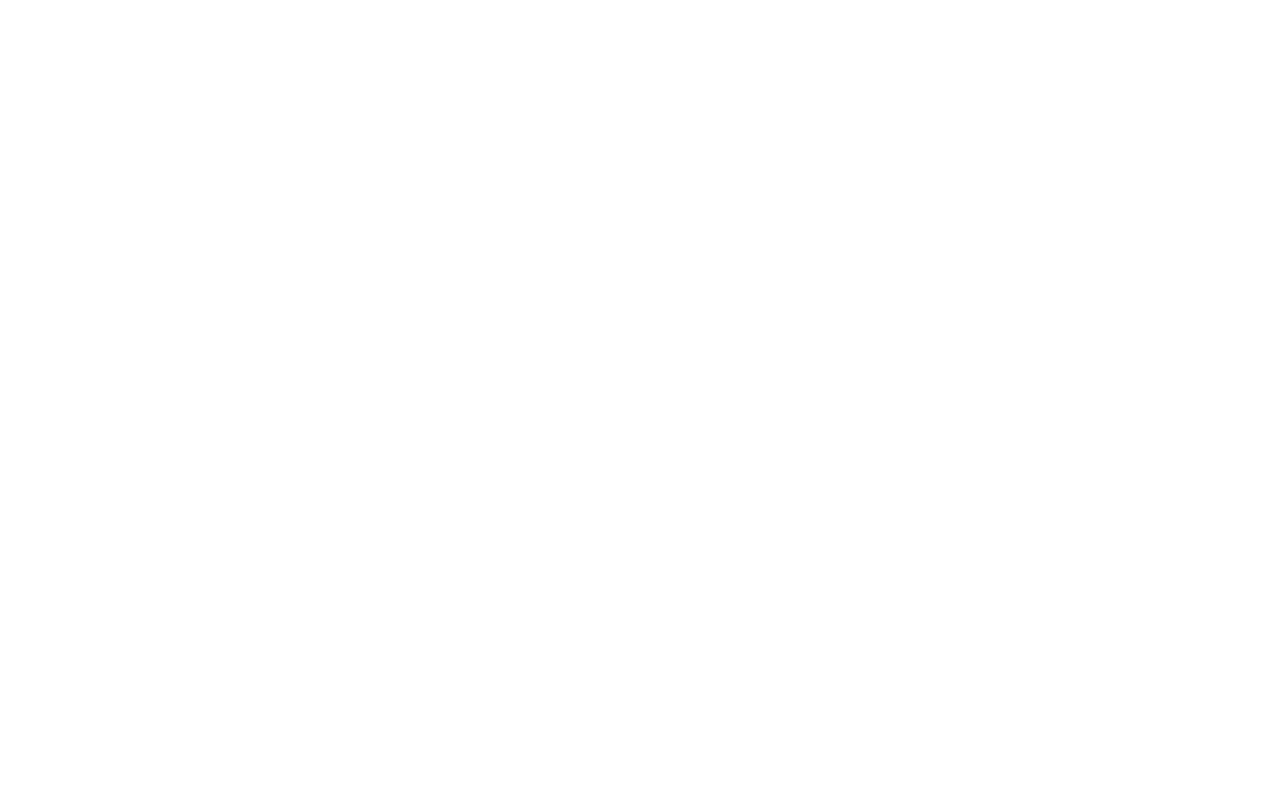
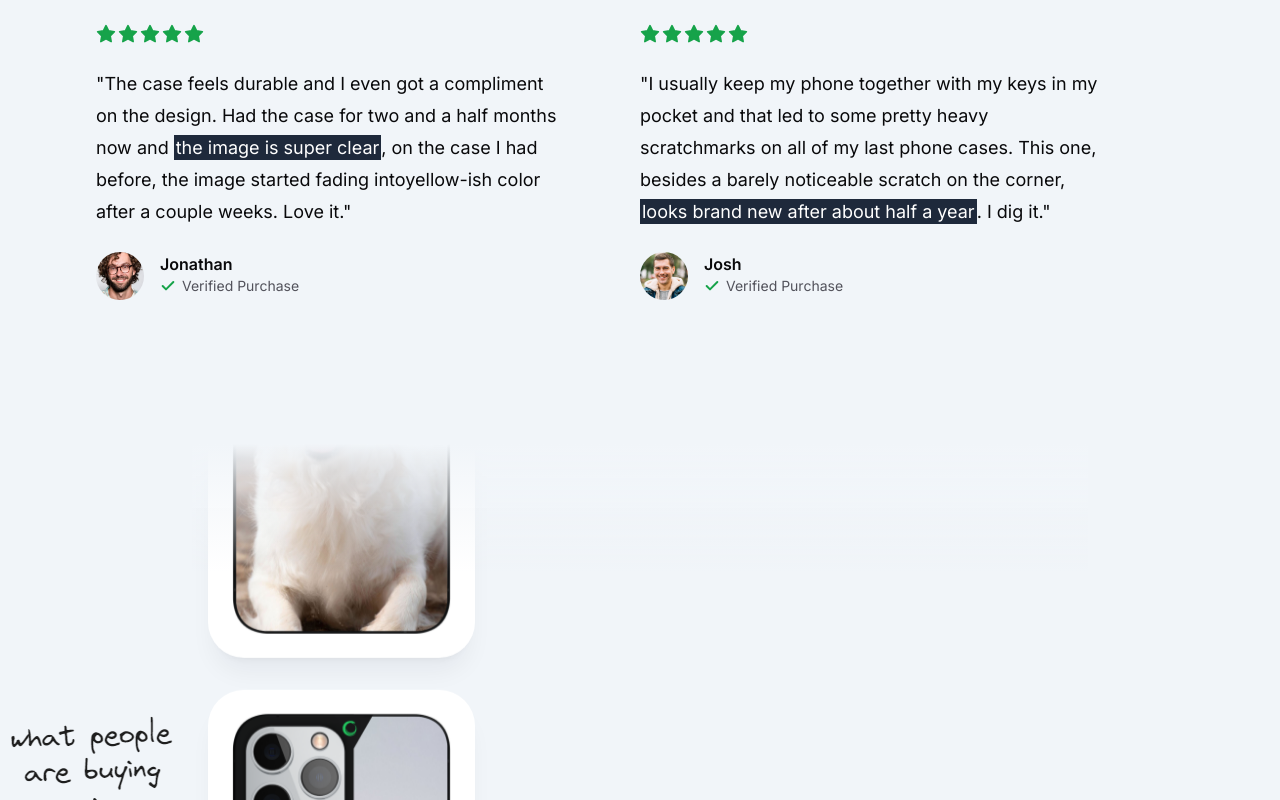
Before and after one commit to huangchucai/nextPro, a Next.js app: page / in a window 1280 px wide. Shown: the part 1280-2080 px from the top of the page. Before the commit the page ends 1272 px from the top, so only its background shows below. Built offline with nearby package versions, Linux system fonts and the light colour scheme; no server answers.

Commit message:
feat：完成用户作品展示区域

```diff
--- a/src/app/page.tsx
+++ b/src/app/page.tsx
@@ -2,6 +2,7 @@
 import { Check, Star } from 'lucide-react'
 import Phone from '@/components/Phone'
 import { Icons } from '@/components/Icons'
+import { Reviews } from '@/components/Reviews'
 
 export default function Home() {
   return (
@@ -117,7 +118,89 @@
               </h2>
               <img src='/snake-2.png' className='w-24 order-0 lg:order-2'/>
             </div>
+
+            <div className='mx-auto grid max-w-2xl grid-cols-1 px-4 lg:mx-0 lg:max-w-none lg:grid-cols-2 gap-y-16'>
+              <div className='flex flex-auto flex-col gap-4 lg:pr-8 xl:pr-20'>
+                <div className='flex gap-0.5 mb-2'>
+                  <Star className='h-5 w-5 text-green-600 fill-green-600' />
+                  <Star className='h-5 w-5 text-green-600 fill-green-600' />
+                  <Star className='h-5 w-5 text-green-600 fill-green-600' />
+                  <Star className='h-5 w-5 text-green-600 fill-green-600' />
+                  <Star className='h-5 w-5 text-green-600 fill-green-600' />
+                </div>
+                <div className='text-lg leading-8'>
+                  <p>
+                    {/* eslint-disable-next-line react/no-unescaped-entities */}
+                    "The case feels durable and I even got a compliment on the
+                    design. Had the case for two and a half months now and{' '}
+                    <span className='p-0.5 bg-slate-800 text-white'>
+                    the image is super clear
+                  </span>
+                    , on the case I had before, the image started fading into
+                    {/* eslint-disable-next-line react/no-unescaped-entities */}
+                    yellow-ish color after a couple weeks. Love it."
+                  </p>
+                </div>
+                <div className='flex gap-4 mt-2'>
+                  <img
+                      className='rounded-full h-12 w-12 object-cover'
+                      src='/users/user-1.png'
+                      alt='user'
+                  />
+                  <div className='flex flex-col'>
+                    <p className='font-semibold'>Jonathan</p>
+                    <div className='flex gap-1.5 items-center text-zinc-600'>
+                      <Check className='h-4 w-4 stroke-[3px] text-green-600' />
+                      <p className='text-sm'>Verified Purchase</p>
+                    </div>
+                  </div>
+                </div>
+              </div>
+
+              {/* second user review */}
+              <div className='flex flex-auto flex-col gap-4 lg:pr-8 xl:pr-20'>
+                <div className='flex gap-0.5 mb-2'>
+                  <Star className='h-5 w-5 text-green-600 fill-green-600' />
+                  <Star className='h-5 w-5 text-green-600 fill-green-600' />
+                  <Star className='h-5 w-5 text-green-600 fill-green-600' />
+                  <Star className='h-5 w-5 text-green-600 fill-green-600' />
+                  <Star className='h-5 w-5 text-green-600 fill-green-600' />
+                </div>
+                <div className='text-lg leading-8'>
+                  <p>
+                    {/* eslint-disable-next-line react/no-unescaped-entities */}
+                    "I usually keep my phone together with my keys in my pocket
+                    and that led to some pretty heavy scratchmarks on all of my
+                    last phone cases. This one, besides a barely noticeable
+                    scratch on the corner,{' '}
+                    <span className='p-0.5 bg-slate-800 text-white'>
+                    looks brand new after about half a year
+                  </span>
+                    {/* eslint-disable-next-line react/no-unescaped-entities */}
+                    . I dig it."
+                  </p>
+                </div>
+                <div className='flex gap-4 mt-2'>
+                  <img
+                      className='rounded-full h-12 w-12 object-cover'
+                      src='/users/user-4.jpg'
+                      alt='user'
+                  />
+                  <div className='flex flex-col'>
+                    <p className='font-semibold'>Josh</p>
+                    <div className='flex gap-1.5 items-center text-zinc-600'>
+                      <Check className='h-4 w-4 stroke-[3px] text-green-600' />
+                      <p className='text-sm'>Verified Purchase</p>
+                    </div>
+                  </div>
+                </div>
+              </div>
+            </div>
           </MaxWidthWrapper>
+
+          <div className={'pt-16'}>
+            <Reviews></Reviews>
+          </div>
         </section>
       </div>
   );
--- /dev/null
+++ b/src/components/Reviews.tsx
@@ -0,0 +1,166 @@
+'use client'
+
+import { HTMLAttributes, useEffect, useRef, useState } from 'react'
+import MaxWidthWrapper from './MaxWidthWrapper'
+import { useInView } from 'framer-motion'
+import { cn } from '@/lib/utils'
+import Phone from './Phone'
+
+const PHONES = [
+  '/testimonials/1.jpg',
+  '/testimonials/2.jpg',
+  '/testimonials/3.jpg',
+  '/testimonials/4.jpg',
+  '/testimonials/5.jpg',
+  '/testimonials/6.jpg',
+]
+
+function splitArray<T>(array: Array<T>, numParts: number) {
+  const result: Array<Array<T>> = []
+
+  for (let i = 0; i < array.length; i++) {
+    const index = i % numParts
+    if (!result[index]) {
+      result[index] = []
+    }
+    result[index].push(array[i])
+  }
+
+  return result
+}
+
+function ReviewColumn({
+                        reviews,
+                        className,
+                        reviewClassName,
+                        msPerPixel = 0,
+                      }: {
+  reviews: string[]
+  className?: string
+  reviewClassName?: (reviewIndex: number) => string
+  msPerPixel?: number
+}) {
+  const columnRef = useRef<HTMLDivElement | null>(null)
+  const [columnHeight, setColumnHeight] = useState(0)
+  const duration = `${columnHeight * msPerPixel}ms`
+
+  useEffect(() => {
+    if (!columnRef.current) return
+
+    const resizeObserver = new window.ResizeObserver(() => {
+      setColumnHeight(columnRef.current?.offsetHeight ?? 0)
+    })
+
+    resizeObserver.observe(columnRef.current)
+
+    return () => {
+      resizeObserver.disconnect()
+    }
+  }, [])
+
+  return (
+      <div
+          ref={columnRef}
+          className={cn('animate-marquee space-y-8 py-4', className)}
+          style={{ '--marquee-duration': duration } as React.CSSProperties}>
+        {reviews.concat(reviews).map((imgSrc, reviewIndex) => (
+            <Review
+                key={reviewIndex}
+                className={reviewClassName?.(reviewIndex % reviews.length)}
+                imgSrc={imgSrc}
+            />
+        ))}
+      </div>
+  )
+}
+
+interface ReviewProps extends HTMLAttributes<HTMLDivElement> {
+  imgSrc: string
+}
+
+function Review({ imgSrc, className, ...props }: ReviewProps) {
+  const POSSIBLE_ANIMATION_DELAYS = [
+    '0s',
+    '0.1s',
+    '0.2s',
+    '0.3s',
+    '0.4s',
+    '0.5s',
+  ]
+
+  const animationDelay =
+      POSSIBLE_ANIMATION_DELAYS[
+          Math.floor(Math.random() * POSSIBLE_ANIMATION_DELAYS.length)
+          ]
+
+  return (
+      <div
+          className={cn(
+              'animate-fade-in rounded-[2.25rem] bg-white p-6 opacity-0 shadow-xl shadow-slate-900/5',
+              className
+          )}
+          style={{ animationDelay }}
+          {...props}>
+        <Phone imgSrc={imgSrc} />
+      </div>
+  )
+}
+
+function ReviewGrid() {
+  const containerRef = useRef<HTMLDivElement | null>(null)
+  const isInView = useInView(containerRef, { once: true, amount: 0.4 })
+  const columns = splitArray(PHONES, 3)
+  const column1 = columns[0]
+  const column2 = columns[1]
+  const column3 = splitArray(columns[2], 2)
+
+  return (
+      <div
+          ref={containerRef}
+          className='relative -mx-4 mt-16 grid h-[49rem] max-h-[150vh] grid-cols-1 items-start gap-8 overflow-hidden px-4 sm:mt-20 md:grid-cols-2 lg:grid-cols-3'>
+        {isInView ? (
+            <>
+              <ReviewColumn
+                  reviews={[...column1, ...column3.flat(), ...column2]}
+                  reviewClassName={(reviewIndex) =>
+                      cn({
+                        'md:hidden': reviewIndex >= column1.length + column3[0].length,
+                        'lg:hidden': reviewIndex >= column1.length,
+                      })
+                  }
+                  msPerPixel={10}
+              />
+              <ReviewColumn
+                  reviews={[...column2, ...column3[1]]}
+                  className='hidden md:block'
+                  reviewClassName={(reviewIndex) =>
+                      reviewIndex >= column2.length ? 'lg:hidden' : ''
+                  }
+                  msPerPixel={15}
+              />
+              <ReviewColumn
+                  reviews={column3.flat()}
+                  className='hidden md:block'
+                  msPerPixel={10}
+              />
+            </>
+        ) : null}
+        <div className='pointer-events-none absolute inset-x-0 top-0 h-32 bg-gradient-to-b from-slate-100' />
+        <div className='pointer-events-none absolute inset-x-0 bottom-0 h-32 bg-gradient-to-t from-slate-100' />
+      </div>
+  )
+}
+
+export function Reviews() {
+  return (
+      <MaxWidthWrapper className='relative max-w-5xl'>
+        <img
+            aria-hidden='true'
+            src='/what-people-are-buying.png'
+            className='absolute select-none hidden xl:block -left-32 top-1/3'
+        />
+
+        <ReviewGrid />
+      </MaxWidthWrapper>
+  )
+}
--- a/tailwind.config.ts
+++ b/tailwind.config.ts
@@ -59,6 +59,14 @@
         sm: "calc(var(--radius) - 4px)",
       },
       keyframes: {
+        'fade-in': {
+          from: {
+            opacity: '0',
+          },
+          to: {
+            opacity: '1',
+          },
+        },
         "accordion-down": {
           from: { height: "0" },
           to: { height: "var(--radix-accordion-content-height)" },
@@ -67,8 +75,15 @@
           from: { height: "var(--radix-accordion-content-height)" },
           to: { height: "0" },
         },
+        marquee: {
+          '100%': {
+            transform: 'translateY(-50%)',
+          },
+        },
       },
       animation: {
+        marquee: 'marquee var(--marquee-duration) linear infinite',
+        'fade-in': 'fade-in 0.5s linear forwards',
         "accordion-down": "accordion-down 0.2s ease-out",
         "accordion-up": "accordion-up 0.2s ease-out",
       },
```
Also changed, not shown: package.json (+9 -1 lines), 1 other file (tests, documents, lock files or other folders).
